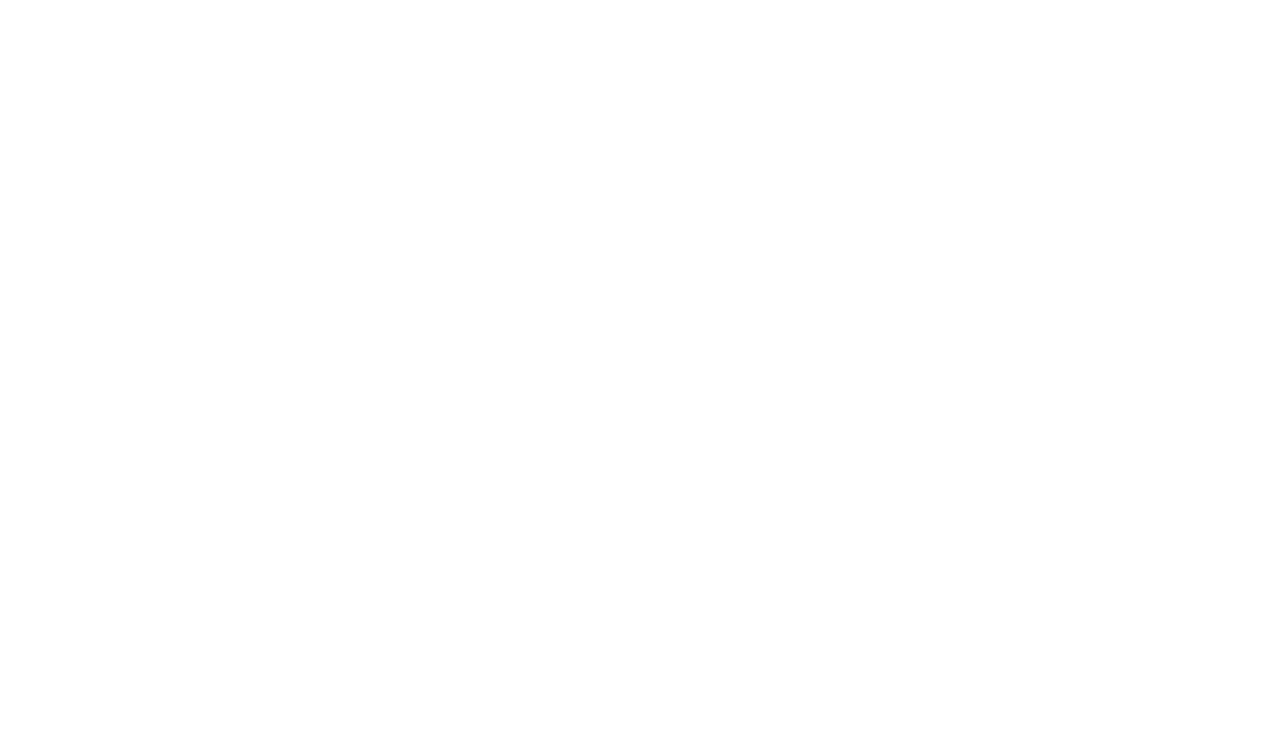
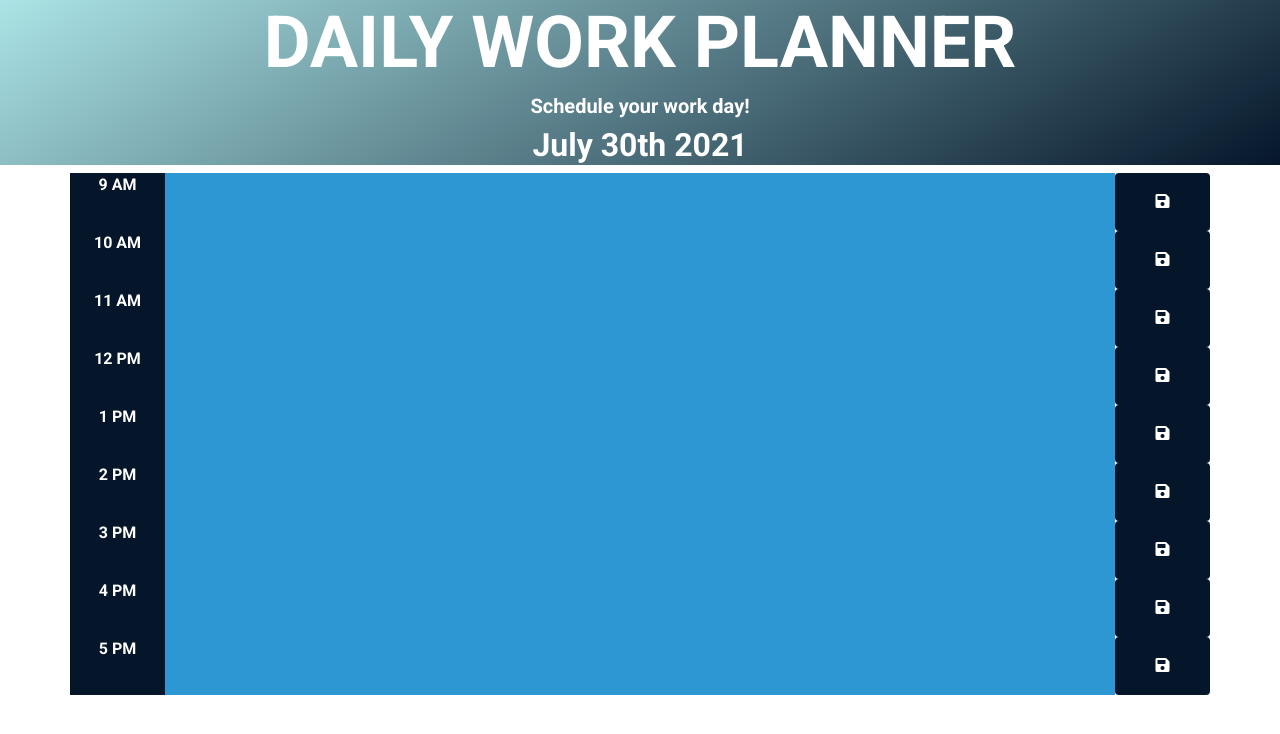
Before and after one commit to Mattyjaws/Daily-Work-Planner, a plain HTML site: page index.html in a window 1280 px wide. Drawn offline with nearby package versions, Linux system fonts and the light colour scheme.

Commit message:
Adding full html, javascript and custom CSS files with proper comments and credits.

```diff
--- a/Assets/script.js
+++ b/Assets/script.js
@@ -0,0 +1,61 @@
+// Add info for color coded indicators for past present and future time blocks.
+// Add Current time for Jumbotron current date.
+// Add all entered information to local storage.
+// Even on refresh all added information is saved.
+
+// Had help looking through the code and understanding exactly how everything works from this persons code https://github.com/WillV1/day-planner
+//Was stumped on how to really start the code from scratch for js myself and the comments and rewatching past videos helped me understand exactly how the code written out here works properly.
+
+var button = $('.saveBtn')
+
+//This calls the current date to the html document to the proper id location.
+$(document).ready(function () {
+    var date = moment().format('MMMM Do YYYY');
+
+    $('#currentDate').text(date);
+
+
+//This function calls on the current hour from moment and brings it to each time block
+    function currentTime() {
+        var current = moment().hours()
+        var time = $('.time-block');
+
+        //This function parses each time-block and checks to see if each time block is in the past current or future.
+        //When it checks each time block it will then add a new class that is called from our custom css file.
+        time.each(function () {
+            var hour = parseInt($(this).attr('id'))
+
+            if (hour === current) {
+                $(this).children('.col-sm-10').attr('class','current col-sm-10 description')
+            } else if (current > hour) {
+                $(this).children('.col-sm-10').attr('class','past col-sm-10 description')
+            } else {
+                $(this).children('.col-sm-10').attr('class','future col-sm-10 description')
+        }
+    })
+}
+currentTime()
+
+//Allows to click on and add information to textarea that will be saved to loclastorage for future use even after refresh.
+button.on('click', function (event) {
+    event.preventDefault();
+    var text = $(this).siblings('.col-sm-10').val().replace(/['"]+/g, '');
+    var parent = $(this).parent().attr('id');
+    localStorage.setItem(parent, JSON.stringify(text));
+})
+
+    $('#9 textarea').val(localStorage.getItem('9').replace(/['"]+/g, ''));
+    $('#10 textarea').val(localStorage.getItem('10').replace(/['"]+/g, ''));
+    $('#11 textarea').val(localStorage.getItem('11').replace(/['"]+/g, ''));
+    $('#12 textarea').val(localStorage.getItem('12').replace(/['"]+/g, ''));
+    $('#13 textarea').val(localStorage.getItem('13').replace(/['"]+/g, ''));
+    $('#14 textarea').val(localStorage.getItem('14').replace(/['"]+/g, ''));
+    $('#15 textarea').val(localStorage.getItem('15').replace(/['"]+/g, ''));
+    $('#16 textarea').val(localStorage.getItem('16').replace(/['"]+/g, ''));
+    $('#17 textarea').val(localStorage.getItem('17')).replace(/['"]+/g, '');
+
+
+    button.on('click', function (event) {
+        $('selector').css('cursor', 'i')
+    })
+});
--- a/Assets/style.css
+++ b/Assets/style.css
@@ -0,0 +1,39 @@
+main {
+    font-family: roboto;
+    color: white;
+}
+
+textarea {
+    resize: none;
+    border: none;
+    background: transparent;
+    padding: 5px;
+}
+
+.jumbotron{
+    font-family: roboto;
+    background: linear-gradient(150deg, rgba(171,228,230,1) 0%, rgba(5,22,42,1) 100%);
+    color: white;
+}
+
+.first {
+    background-color: rgba(5,22,42,1);
+}
+
+.past {
+    background-color: rgba(236, 123, 30, 0.6);
+}
+
+
+.current {
+    background-color: rgba(152, 235, 170, 0.8);
+}
+
+.future {
+    background-color: rgb(45, 151, 212);
+}
+
+.saveBtn {
+    background-color: rgba(5,22,42,1);
+    color: white;
+}
--- a/index.html
+++ b/index.html
@@ -4,9 +4,83 @@
     <meta charset="UTF-8">
     <meta http-equiv="X-UA-Compatible" content="IE=edge">
     <meta name="viewport" content="width=device-width, initial-scale=1.0">
+
+    <link href="https://cdn.jsdelivr.net/npm/bootstrap@5.0.2/dist/css/bootstrap.min.css" rel="stylesheet" integrity="sha384-EVSTQN3/azprG1Anm3QDgpJLIm9Nao0Yz1ztcQTwFspd3yD65VohhpuuCOmLASjC" crossorigin="anonymous">
+    <link rel="stylesheet" href="https://use.fontawesome.com/releases/v5.8.1/css/all.css"
+      integrity="sha384-50oBUHEmvpQ+1lW4y57PTFmhCaXp0ML5d60M1M7uH2+nqUivzIebhndOJK28anvf" crossorigin="anonymous"/>
+    <link rel="preconnect" href="https://fonts.googleapis.com">
+    <link rel="preconnect" href="https://fonts.gstatic.com" crossorigin>
+    <link href="https://fonts.googleapis.com/css2?family=Roboto:wght@700&display=swap" rel="stylesheet">
+    <link rel="stylesheet" href="assets/style.css">
+
+    <script type="text/javascript" src="https://cdnjs.cloudflare.com/ajax/libs/moment.js/2.29.1/moment.min.js"></script>
+    <script src="https://code.jquery.com/jquery-3.6.0.min.js"
+    integrity="sha256-/xUj+3OJU5yExlq6GSYGSHk7tPXikynS7ogEvDej/m4=" crossorigin="anonymous"></script>
     <title>Daily Work Planner</title>
 </head>
+<!-- The majority of the code comes from a person that is credited in the js file as that was the section of this assignment i was having the most trouble understanding-->
 <body>
+    <header class="jumbotron text-center">
+        <h1 class="display-2">DAILY WORK PLANNER</h1>
+        <h3 class="lead">Schedule your work day!</h3>
+        <!--Current date id is calling javascript function that is using mode.js to show current date.-->
+        <h2 id="currentDate"></h2>
+    </header>
+    <main>
+        <div class="container">
+            <div id="9" class="row time-block text-center">
+                <!--columns go by 12 point system so adding each of these classes below to add 12 per row to keep them inline with each other within each main div for each hour.-->
+                <!--Text area is used to add and store information needed as the main attribute for this assignment as we want to be able to come back at anytime to see what we need to do for the day and see if it is current, past or future time-->
+                <!--Button allows us to save the information local storage for future use incase we close out of tab or need to change information.-->
+                <div class="first col-sm-1 hour">9 AM</div>
+                <textarea class="col-sm-10 description"></textarea>
+                <button class="col-sm-1 saveBtn btn"><i class="fa fa-save"></i></button>
+            </div>
+            <div id="10" class="row time-block text-center">
+                <div class="first col-sm-1 hour">10 AM</div>
+                <textarea class="col-sm-10 description"></textarea>
+                <button class="col-sm-1 saveBtn btn"><i class="fa fa-save"></i></button>
+            </div>
+            <div id="11" class="row time-block text-center">
+                <div class="first col-sm-1 hour">11 AM</div>
+                <textarea class="col-sm-10 description"></textarea>
+                <button class="col-sm-1 saveBtn btn"><i class="fa fa-save"></i></button>
+            </div>
+            <div id="12" class="row time-block text-center">
+                <div class="first col-sm-1 hour">12 PM</div>
+                <textarea class="col-sm-10 description"></textarea>
+                <button class="col-sm-1 saveBtn btn"><i class="fa fa-save"></i></button>
+            </div>
+            <div id="13" class="row time-block text-center">
+                <div class="first col-sm-1 hour">1 PM</div>
+                <textarea class="col-sm-10 description"></textarea>
+                <button class="col-sm-1 saveBtn btn"><i class="fa fa-save"></i></button>
+            </div>
+            <div id="14" class="row time-block text-center">
+                <div class="first col-sm-1 hour">2 PM</div>
+                <textarea class="col-sm-10 description"></textarea>
+                <button class="col-sm-1 saveBtn btn"><i class="fa fa-save"></i></button>
+            </div>
+            <div id="15" class="row time-block text-center">
+                <div class="first col-sm-1 hour">3 PM</div>
+                <textarea class="col-sm-10 description"></textarea>
+                <button class="col-sm-1 saveBtn btn"><i class="fa fa-save"></i></button>
+            </div>
+            <div id="16" class="row time-block text-center">
+                <div class="first col-sm-1 hour">4 PM</div>
+                <textarea class="col-sm-10 description"></textarea>
+                <button class="col-sm-1 saveBtn btn"><i class="fa fa-save"></i></button>
+            </div>
+            <div id="17" class="row time-block text-center">
+                <div class="first col-sm-1 hour">5 PM</div>
+                <textarea class="col-sm-10 description"></textarea>
+                <button class="col-sm-1 saveBtn btn"><i class="fa fa-save"></i></button>
+            </div>
+        </div>
+        <script src="https://cdn.jsdelivr.net/npm/@popperjs/core@2.9.2/dist/umd/popper.min.js" integrity="sha384-IQsoLXl5PILFhosVNubq5LC7Qb9DXgDA9i+tQ8Zj3iwWAwPtgFTxbJ8NT4GN1R8p" crossorigin="anonymous"></script>
+        <script src="https://cdn.jsdelivr.net/npm/bootstrap@5.0.2/dist/js/bootstrap.min.js" integrity="sha384-cVKIPhGWiC2Al4u+LWgxfKTRIcfu0JTxR+EQDz/bgldoEyl4H0zUF0QKbrJ0EcQF" crossorigin="anonymous"></script>
 
+        <script src="Assets/script.js"></script>
+    </main>
 </body>
 </html>
```
Also changed, not shown: Assets/screenshots/DailyWorkPlanner1.png (added), Assets/screenshots/DailyWorkPlanner2.png (added).
